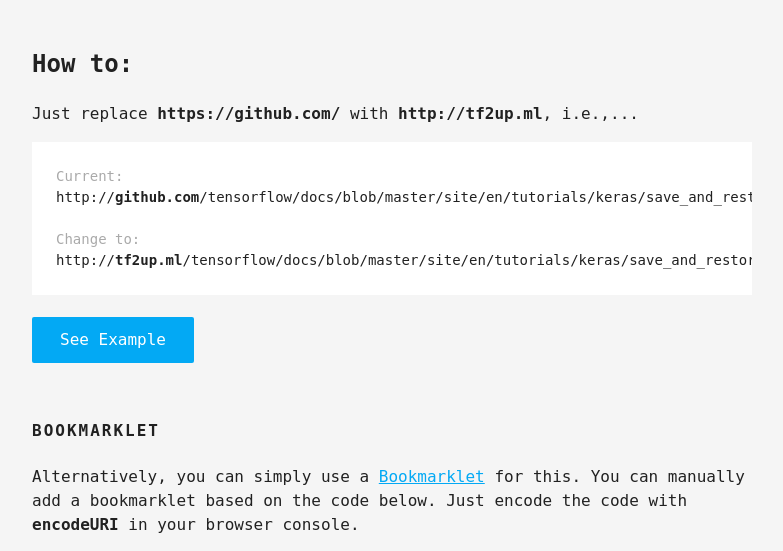
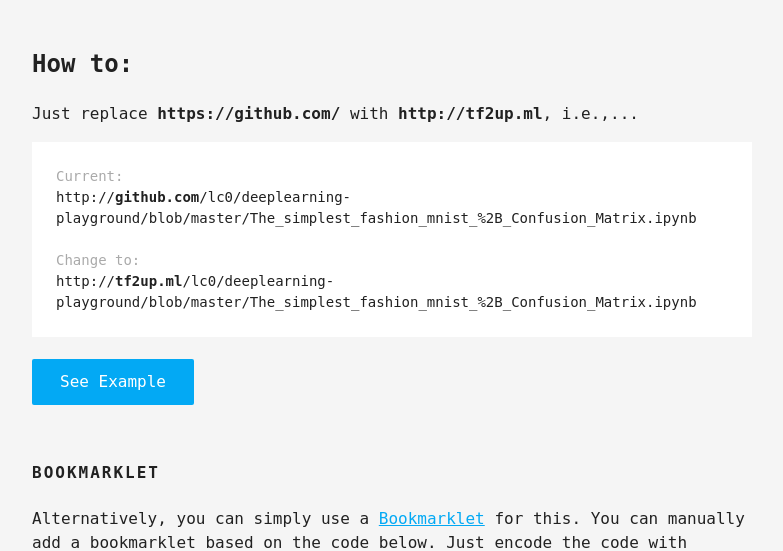
Before and after one commit to lc0/tf2up, a Flask app: template src/templates/index.html in a window 1280 px wide. Shown: the part 602-1153 px from the top of the page, without its empty margins (248-1031 px from the left). Run offline with Flask 2, Linux system fonts and the light colour scheme; the template is opened without the code that fills it, so the values that code supplies are empty; some libraries are stand-ins or nearby versions.

Commit message:
Fix example to existing file

```diff
--- a/src/templates/index.html
+++ b/src/templates/index.html
@@ -34,10 +34,10 @@
         <p>Just replace <strong>https://github.com/</strong> with <strong>http://tf2up.ml</strong>, i.e.,...</p>
         <pre><code>
             <span style="color: #aaa">Current:</span><br>
-            <span>http://<strong>github.com</strong>/tensorflow/docs/blob/master/site/en/tutorials/keras/save_and_restore_models.ipynb</span>
+            <span>http://<strong>github.com</strong>/lc0/deeplearning-playground/blob/master/The_simplest_fashion_mnist_%2B_Confusion_Matrix.ipynb</span>
             <br><br>
             <span style="color: #aaa">Change to:</span><br>
-            <span>http://<strong>tf2up.ml</strong>/tensorflow/docs/blob/master/site/en/tutorials/keras/save_and_restore_models.ipynb</span>
+            <span>http://<strong>tf2up.ml</strong>/lc0/deeplearning-playground/blob/master/The_simplest_fashion_mnist_%2B_Confusion_Matrix.ipynb</span>
         </code></pre>
         <a class="button" href="http://tf2up.ml/lc0/deeplearning-playground/blob/master/The_simplest_fashion_mnist_%2B_Confusion_Matrix.ipynb" target="_blank">See Example</a></a>
     </div>
--- a/tf-ipynb/values.yaml
+++ b/tf-ipynb/values.yaml
@@ -12,7 +12,7 @@
     replicaCount: 1
     port: 80
     healthcheck: /
-    tag: v61
+    tag: v62
 
   - name: nbdime
     repository: gcr.io/brainscode-140622/tf-ipynb.nbdime
```
